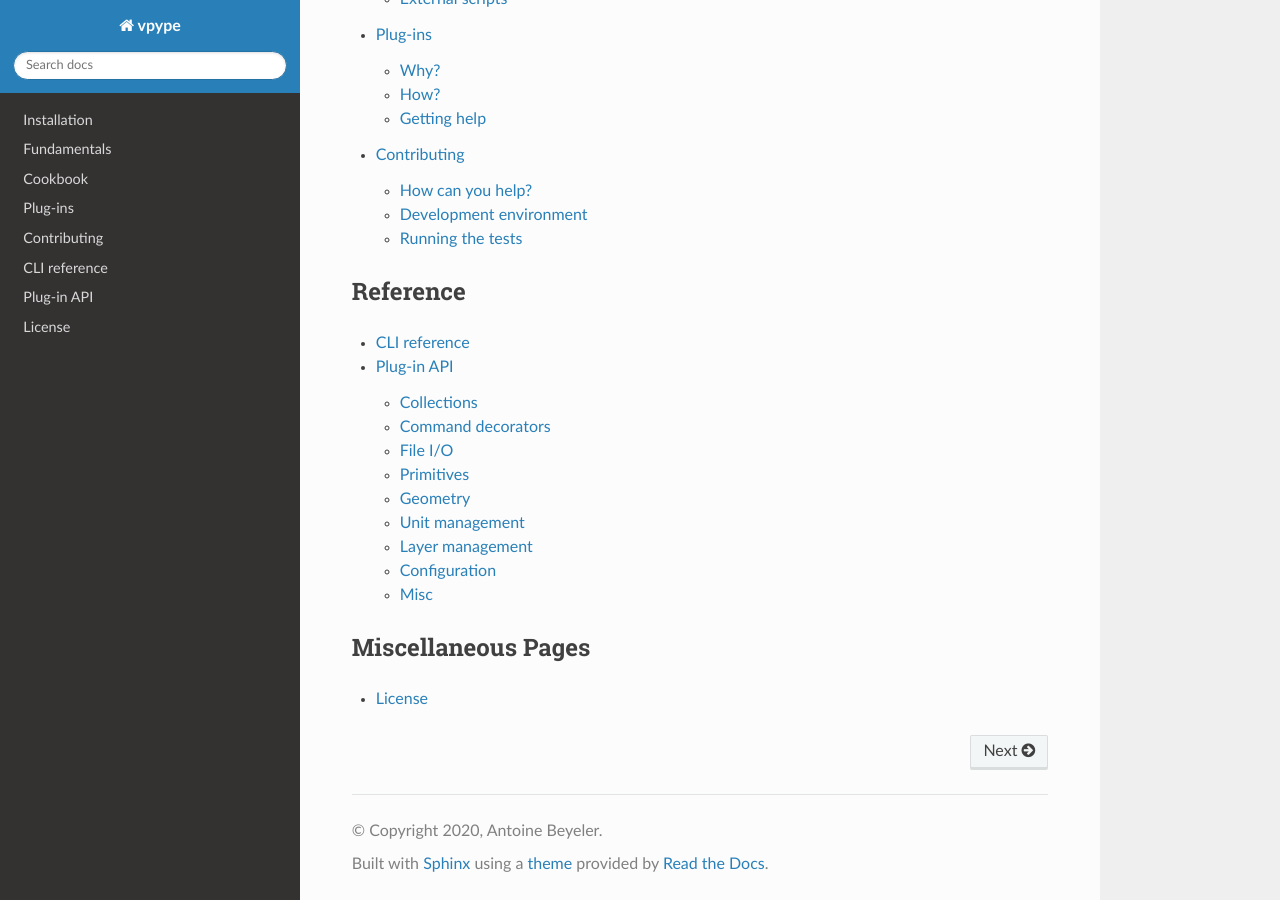
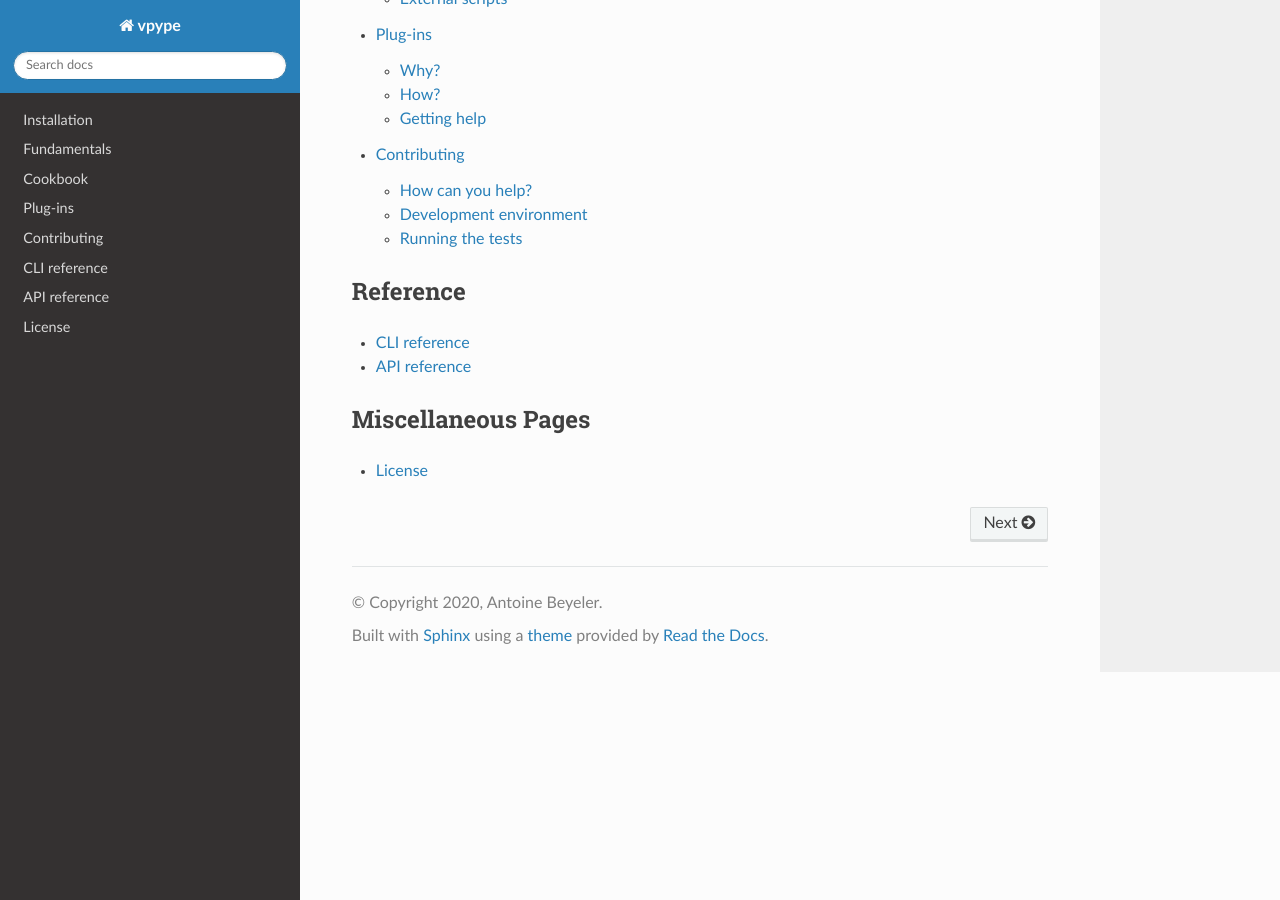
Before and after one commit to abey79/vpype, a Sphinx documentation site: the page built from docs/index.rst, in a window 1280 px wide and 900 px high, scrolled down 1593 px. Built offline with Sphinx 7.4.7 and the Read the Docs theme 2.0.0, drawn with Linux system fonts in a browser that asks for light colours.

```diff
--- /dev/null
+++ b/docs/_templates/class.rst
@@ -0,0 +1,80 @@
+{{ fullname | replace("vpype.", "") | escape | underline }}
+
+{% set classes = members | reject("in", methods) | reject("in", attributes) | reject("ge", "_") | list %}
+
+.. currentmodule:: {{ module }}
+
+.. autoclass:: {{ fullname }}
+
+   {% block classes %}
+   {% if classes %}
+   .. rubric:: Classes
+
+   .. autosummary::
+      :toctree:
+      :nosignatures:
+      :template: class.rst
+   {% for item in classes %}
+      ~{{ fullname }}.{{ item }}
+   {%- endfor %}
+   {%- endif %}
+   {% endblock %}
+
+   {% block methods %}
+   {% if methods %}
+   .. rubric:: Methods
+
+   .. autosummary::
+      :nosignatures:
+   {% for item in methods %}
+    {%- if item not in inherited_members %}
+      ~{{ fullname }}.{{ item }}
+    {%- endif %}
+   {%- endfor %}
+   {% endif %}
+   {% endblock %}
+
+   {% block attributes %}
+   {% if attributes %}
+   .. rubric:: Attributes
+
+   .. autosummary::
+   {% for item in attributes %}
+    {%- if item not in inherited_members %}
+      ~{{ fullname }}.{{ item }}
+    {%- endif %}
+   {%- endfor %}
+   {% endif %}
+   {% endblock %}
+
+{% block methods_detail %}
+{% if methods %}
+
+Methods
+-------
+
+{% for item in methods %}
+{%- if item not in inherited_members %}
+
+.. automethod:: {{ module }}.{{ objname }}.{{ item }}
+
+{%- endif %}
+{%- endfor %}
+{% endif %}
+{% endblock %}
+
+{% block attributes_detail %}
+{% if attributes %}
+
+Attributes
+----------
+
+{% for item in attributes %}
+{%- if item not in inherited_members %}
+
+.. autoattribute:: {{ module }}.{{ objname }}.{{ item }}
+{%- endif %}
+
+{%- endfor %}
+{% endif %}
+{% endblock %}
--- /dev/null
+++ b/docs/_templates/module.rst
@@ -0,0 +1,91 @@
+{{ fullname | escape | underline}}
+
+.. automodule:: {{ fullname }}
+
+   {% block attributes %}
+   {% if attributes %}
+   .. rubric:: Module Attributes
+
+   .. autosummary::
+   {% for item in attributes %}
+      {{ item }}
+   {%- endfor %}
+   {% endif %}
+   {% endblock %}
+
+   {% block functions %}
+   {% if functions %}
+   .. rubric:: Functions
+
+   .. autosummary::
+      :nosignatures:
+   {% for item in functions %}
+      {{ item }}
+   {%- endfor %}
+   {% endif %}
+   {% endblock %}
+
+   {% block classes %}
+   {% if classes %}
+   .. rubric:: Classes
+
+   .. autosummary::
+      :toctree:
+      :template: class.rst
+   {% for item in classes %}
+      {{ item }}
+   {%- endfor %}
+   {% endif %}
+   {% endblock %}
+
+   {% block exceptions %}
+   {% if exceptions %}
+   .. rubric:: Exceptions
+
+   .. autosummary::
+   {% for item in exceptions %}
+      {{ item }}
+   {%- endfor %}
+   {% endif %}
+   {% endblock %}
+
+{% block modules %}
+{% if modules %}
+.. rubric:: Modules
+
+.. autosummary::
+   :toctree:
+   :recursive:
+{% for item in modules %}
+   {{ item }}
+{%- endfor %}
+{% endif %}
+{% endblock %}
+
+{% block functions_detail %}
+{% if functions %}
+
+Functions
+---------
+
+{% for item in functions %}
+
+.. autofunction:: {{ fullname }}.{{ item }}
+
+{%- endfor %}
+{% endif %}
+{% endblock %}
+
+{% block attributes_detail %}
+{% if attributes %}
+
+Attributes
+----------
+
+{% for item in attributes %}
+
+.. autoattribute:: {{ fullname }}.{{ item }}
+
+{%- endfor %}
+{% endif %}
+{% endblock %}
--- a/docs/api.rst
+++ b/docs/api.rst
@@ -1,115 +1,12 @@
 .. _api:
 
-===========
-Plug-in API
-===========
-
-.. module:: vpype
-
-Collections
-===========
-
-.. autoclass:: LineCollection
-   :members:
-
-.. autoclass:: VectorData
-   :members:
-
-Command decorators
-==================
-
-.. autodecorator:: generator
-
-.. autodecorator:: layer_processor
-
-.. autodecorator:: global_processor
-
-.. autodecorator:: block_processor
-
-.. autodecorator:: pass_state
-
-
-File I/O
-========
-
-.. autofunction:: read_svg
-
-.. autofunction:: read_multilayer_svg
-
-.. autofunction:: write_svg
-
-.. autofunction:: write_hpgl
-
-
-Primitives
-==========
-
-.. autofunction:: line
-
-.. autofunction:: rect
-
-.. autofunction:: arc
-
-.. autofunction:: circle
-
-.. autofunction:: ellipse
-
-
-Geometry
-========
-
-.. autofunction:: interpolate
-
-.. autofunction:: crop_half_plane
-
-.. autofunction:: crop
-
-.. autofunction:: reloop
-
-
-Unit management
-===============
-
-.. autoclass:: LengthType
-   :members:
-
-.. autofunction:: convert_length
-
-.. autofunction:: convert_page_format
-
-Layer management
-================
-
-.. autoclass:: LayerType
-   :members:
-
-.. autofunction:: single_to_layer_id
-
-.. autofunction:: multiple_to_layer_ids
-
-.. autoclass:: VpypeState
-   :members:
-
-Configuration
+API reference
 =============
 
-.. autoclass:: ConfigManager
-   :members:
+.. rubric:: Modules
 
-.. autoclass:: PlotterConfig
-   :members:
+.. autosummary::
+   :toctree: api
+   :template: module.rst
 
-.. autoclass:: PaperConfig
-   :members:
-
-
-Misc
-====
-
-.. autoclass:: LineIndex
-   :members:
-
-.. autoclass:: PageSizeType
-   :members:
-
-.. autofunction:: as_vector
+   vpype
--- a/docs/conf.py
+++ b/docs/conf.py
@@ -13,16 +13,13 @@
 # import os
 # import sys
 # sys.path.insert(0, os.path.abspath('.'))
-import alabaster
-
-from recommonmark.transform import AutoStructify
 
 # -- Project information -----------------------------------------------------
 
 project = "vpype"
+# noinspection PyShadowingBuiltins
 copyright = "2020, Antoine Beyeler"
 author = "Antoine Beyeler"
-
 
 # -- General configuration ---------------------------------------------------
 
@@ -30,21 +27,25 @@ author = "Antoine Beyeler"
 # extensions coming with Sphinx (named 'sphinx.ext.*') or your custom
 # ones.
 extensions = [
-    "sphinx_rtd_theme",
     "sphinx.ext.autodoc",
+    "sphinx.ext.intersphinx",
+    "sphinx.ext.autosummary",
     "sphinx.ext.napoleon",
-    "sphinx.ext.intersphinx",
     "sphinx_click.ext",
     "sphinx_autodoc_typehints",
     # "alabaster",
     # "recommonmark",
-    #'autoapi.extension',
+    # 'autoapi.extension',
 ]
 
 # -- Autoapi configuration ------------------------------------------------
 # autoapi_dirs = ['../vpype']
 # autoapi_options = ['members', 'undoc-members', 'show-inheritance']
 # autoapi_generate_api_docs = False
+
+autosummary_generate = True
+add_module_names = False
+autosummary_imported_members = True
 
 # Add any paths that contain templates here, relative to this directory.
 templates_path = ["_templates"]
@@ -54,12 +55,10 @@ templates_path = ["_templates"]
 # This pattern also affects html_static_path and html_extra_path.
 exclude_patterns = ["_build", "Thumbs.db", ".DS_Store", "venv", ".*"]
 
-
 # -- Global options ----------------------------------------------------------
 
 # Don't mess with double-dash used in CLI options
 smartquotes_action = "qe"
-
 
 # -- Options for HTML output -------------------------------------------------
 
@@ -75,11 +74,12 @@ html_theme = "sphinx_rtd_theme"
 # so a file named "default.css" will overwrite the builtin "default.css".
 html_static_path = ["_static"]
 
-
 # -- Intersphinx options
-intersphinx_mapping = {'shapely': ('https://shapely.readthedocs.io/en/latest/', None)}
-
-
+intersphinx_mapping = {
+    "shapely": ("https://shapely.readthedocs.io/en/latest/", None),
+    "click": ("https://click.palletsprojects.com/en/7.x/", None),
+    "python": ("https://docs.python.org/3/", None),
+}
 
 # -- Napoleon options
 
--- a/vpype/__init__.py
+++ b/vpype/__init__.py
@@ -1,3 +1,5 @@
+"""vpype core API."""
+
 from .config import *
 from .decorators import *
 from .geometry import *
```
Also changed, not shown: 4 other files.
